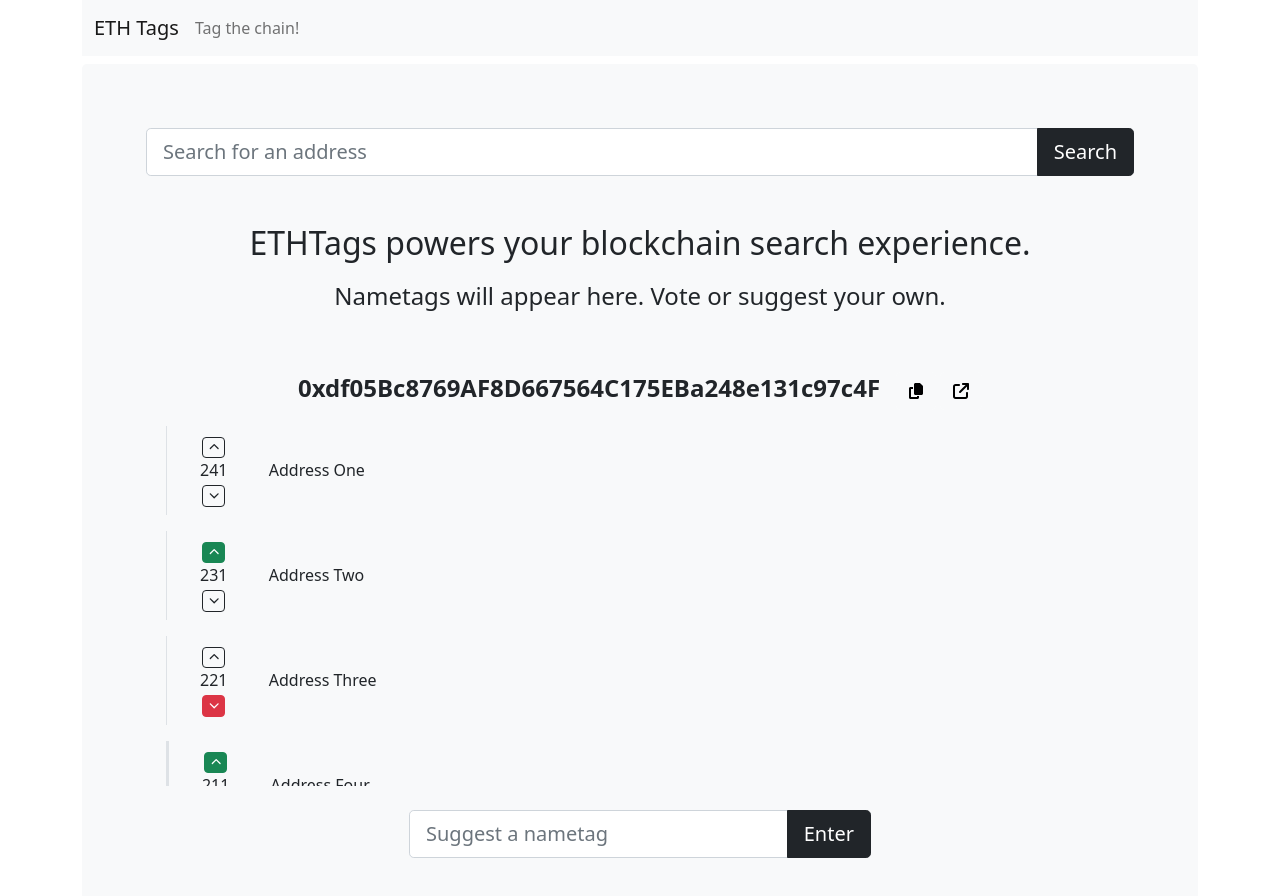
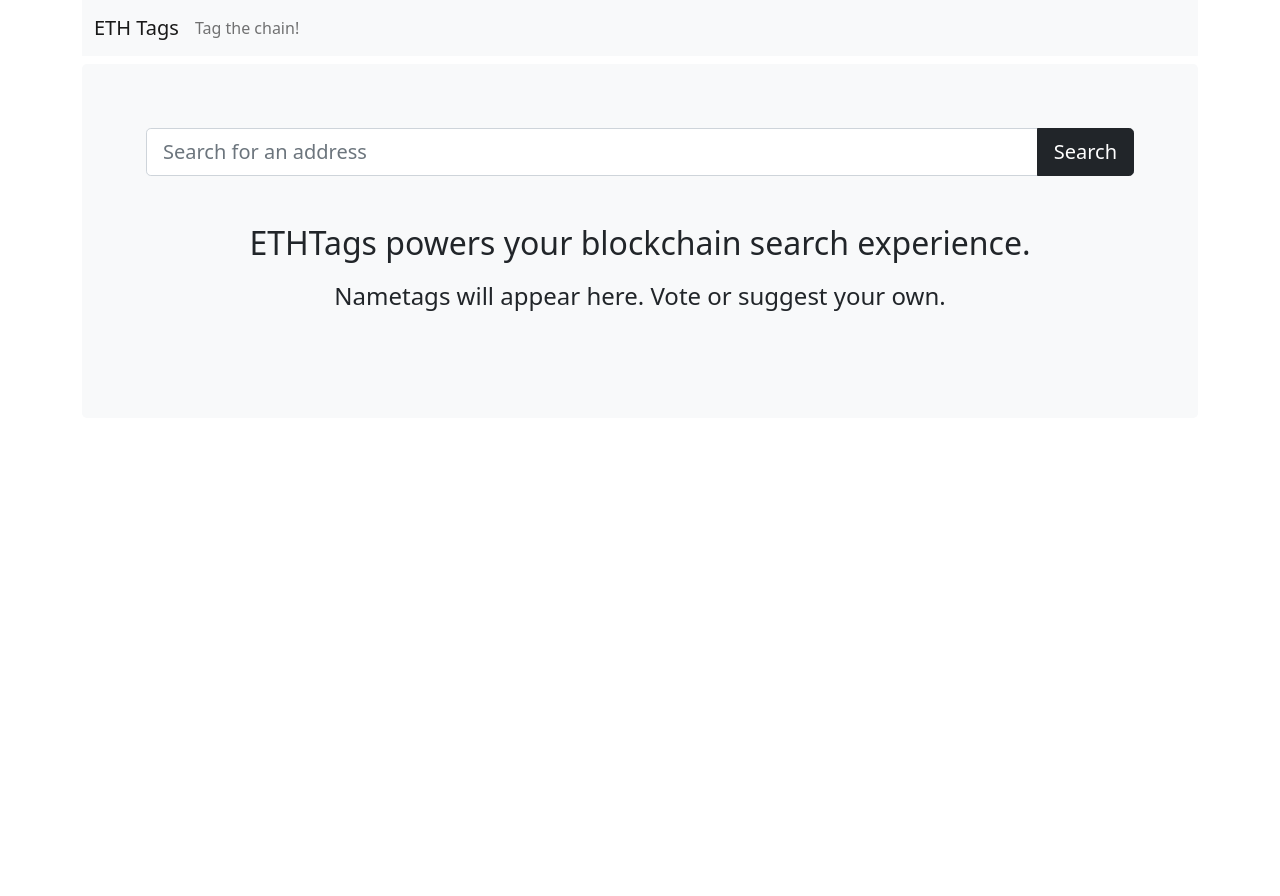
Before and after one commit to ethtags/clients, a React (Create React App) app in the folder frontend/: page / in a window 1280 px wide. Shown: the top 896 px of the page. After the commit the page ends 800 px from the top, so only its background shows below. Built offline with nearby package versions, Linux system fonts and the light colour scheme.

Commit message:
search bar update results on change

```diff
--- a/frontend/src/App.js
+++ b/frontend/src/App.js
@@ -1,24 +1,14 @@
 import Container from 'react-bootstrap/Container';
 import ETNavbar from './components/navbar';
-import Results from './components/results';
-import SearchBar from './components/searchbar';
+import SearchAndResults from './components/searchandresults';
 
 import './App.css';
 
 
 const App = () => (
   <Container>
-    <ETNavbar></ETNavbar>
-    <Container className="p-5 mb-2 mt-2 bg-light rounded-3">
-      <Container className="p-3">
-        <SearchBar></SearchBar>
-        <h2 className="header mt-5">ETHTags powers your blockchain search experience.</h2>
-        <p className="header mt-3 fs-4">Nametags will appear here. Vote or suggest your own.</p>
-      </Container>
-      <Container className="mt-4">
-        <Results />
-      </Container>
-    </Container>
+    <ETNavbar />
+    <SearchAndResults />
   </Container>
 );
 
--- /dev/null
+++ b/frontend/src/components/mockresults.json
@@ -0,0 +1,32 @@
+[
+    {
+                "id": 2,
+                "nametag": "Address One Nametag Two",
+                "votes": {
+                    "upvotes": 2,
+                    "downvotes": 0,
+                    "userVoteChoice": true
+                },
+                "createdByUser": true
+            },
+            {
+                "id": 3,
+                "nametag": "Address One Nametag Three",
+                "votes": {
+                    "upvotes": 2,
+                    "downvotes": 1,
+                    "userVoteChoice": false
+                },
+                "createdByUser": false
+            },
+            {
+                "id": 1,
+                "nametag": "Address One Nametag One",
+                "votes": {
+                    "upvotes": 1,
+                    "downvotes": 1,
+                    "userVoteChoice": null
+                },
+                "createdByUser": false
+            }
+]
--- a/frontend/src/components/results.js
+++ b/frontend/src/components/results.js
@@ -6,45 +6,39 @@ import Address from './address';
 import SuggestBar from './suggestbar';
 import Nametag from './nametag';
 import '../css/results.css';
+import mockResults from './mockresults.json';
 
 
 class Results extends React.Component {
+  constructor(props) {
+    super(props);
+    this.state = {
+      nametags: []
+    }
+  }
+
+  componentDidMount() {
+    this.setState({
+      nametags: mockResults
+    })
+  }
+
   render() {
-    return (
+    if (this.props.address === null) return null
+
+    else return (
       <Container>
-        <Address value="0xdf05Bc8769AF8D667564C175EBa248e131c97c4F" />
+        <Address value={this.props.address} />
         <Container className="vh-45 overflow-y-scroll overflow-x-hidden">
+        {this.state.nametags.map(nametag => (
           <Nametag
-            value="Address One"
-            upvotes={250}
-            downvotes={9}
-            userVoteChoice={null}
-            createdByUser={false}
+            value={nametag.nametag}
+            upvotes={nametag.votes.upvotes}
+            downvotes={nametag.votes.downvotes}
+            userVoteChoice={nametag.votes.userVoteChoice}
+            createdByUser={nametag.createdByUser}
           />
-
-          <Nametag
-            value="Address Two"
-            upvotes={240}
-            downvotes={9}
-            userVoteChoice={true}
-            createdByUser={false}
-          />
-
-          <Nametag
-            value="Address Three"
-            upvotes={230}
-            downvotes={9}
-            userVoteChoice={false}
-            createdByUser={false}
-          />
-
-          <Nametag
-            value="Address Four"
-            upvotes={220}
-            downvotes={9}
-            userVoteChoice={true}
-            createdByUser={true}
-          />
+        ))}
         </Container>
 
         <Container className="mt-4">
--- /dev/null
+++ b/frontend/src/components/searchandresults.js
@@ -0,0 +1,41 @@
+import React from "react";
+import Container from 'react-bootstrap/Container';
+import Results from './results';
+import SearchBar from './searchbar';
+
+
+class SearchAndResults extends React.Component {
+  constructor(props) {
+    super(props);
+    this.setAddress = this.setAddress.bind(this);
+    this.state = {
+      address: null,
+    }
+  }
+
+  setAddress(address) {
+    this.setState({
+      address: address
+    });
+  }
+
+  render() {
+    const address = this.state.address;
+
+    return (
+      <Container className="p-5 mb-2 mt-2 bg-light rounded-3">
+        <Container className="p-3">
+          <SearchBar onSearch={this.setAddress}></SearchBar>
+          <h2 className="header mt-5">ETHTags powers your blockchain search experience.</h2>
+          <p className="header mt-3 fs-4">Nametags will appear here. Vote or suggest your own.</p>
+        </Container>
+        <Container className="mt-4">
+          <Results address={address} />
+        </Container>
+      </Container>
+    )
+  }
+}
+
+
+export default SearchAndResults;
--- a/frontend/src/components/searchbar.js
+++ b/frontend/src/components/searchbar.js
@@ -5,11 +5,32 @@ import InputGroup from 'react-bootstrap/InputGroup';
 
 
 class SearchBar extends React.Component {
+  constructor(props) {
+    super(props);
+    this.handleSearch = this.handleSearch.bind(this);
+  }
+
+  handleSearch() {
+    this.props.onSearch(
+      document.getElementById('searchInput').value
+    )
+  }
+
   render() {
     return (
       <InputGroup size="lg">
-        <FormControl placeholder="Search for an address" aria-label="Large" aria-describedby="inputGroup-sizing-sm" />
-        <Button variant="dark">Search</Button>
+        <FormControl
+          id="searchInput"
+          placeholder="Search for an address"
+          aria-label="Large"
+          aria-describedby="inputGroup-sizing-sm"
+        />
+        <Button
+          variant="dark"
+          onClick={this.handleSearch}
+        >
+          Search
+        </Button>
       </InputGroup>
     )
   }
```
